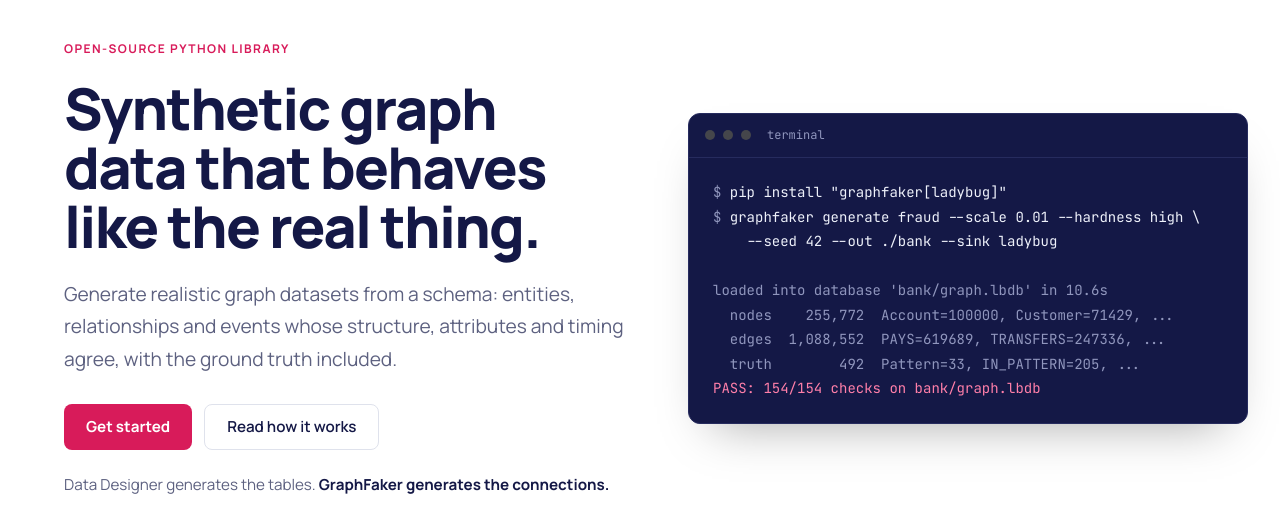
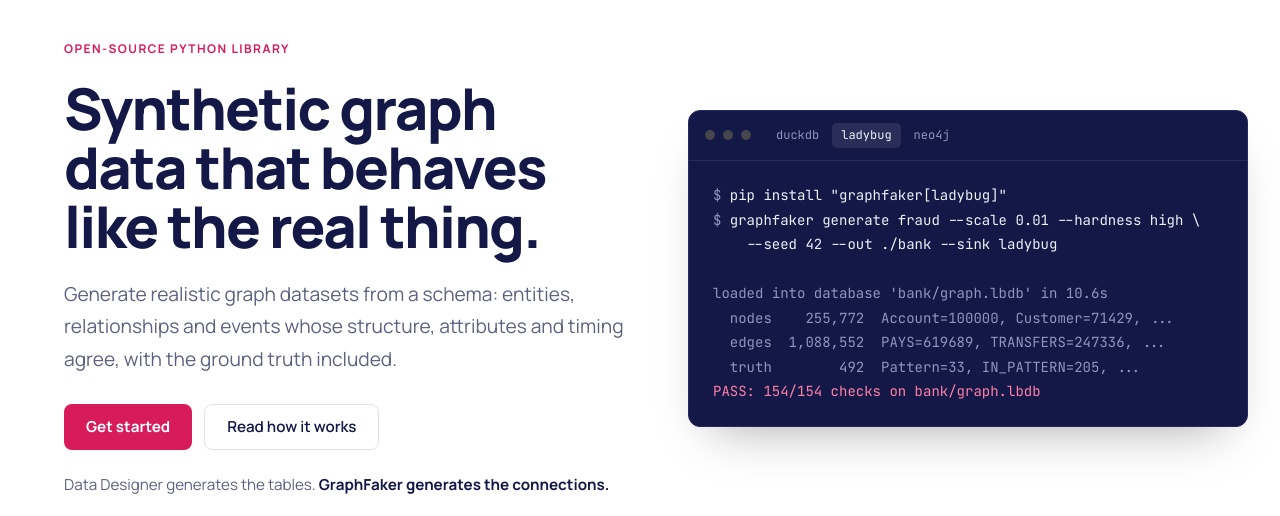
Before and after one commit to graphgeeks-lab/graphfaker, a Sphinx documentation site: the page built from docs/index.rst, in a window 1280 px wide. Shown: the part 134-650 px from the top of the page. Built offline with Sphinx 7.4.7 and the PyData theme 0.15.4, drawn with Linux system fonts in a browser that asks for light colours; pages that are not in the unit, such as notebooks, are missing from menus; some of the changed lines change nothing that is shown.

Commit message:
docs: added changes to index.html page

```diff
--- a/docs/_static/custom.css
+++ b/docs/_static/custom.css
@@ -238,6 +238,16 @@
 .gf-terminal-bar { display: flex; align-items: center; gap: 8px; padding: 12px 16px; border-bottom: 1px solid var(--gf-code-line); }
 .gf-terminal-bar i { width: 10px; height: 10px; border-radius: 50%; background: #45464b; display: inline-block; }
 .gf-terminal-bar span { margin-left: 8px; font-family: var(--pst-font-family-monospace); font-size: 0.75rem; color: var(--gf-code-dim); }
+.gf-terminal-tabs { display: flex; gap: 4px; margin-left: 8px; }
+.gf-terminal-tabs button { font-family: var(--pst-font-family-monospace); font-size: 0.75rem; color: var(--gf-code-dim); background: transparent; border: 0; border-radius: 5px; padding: 3px 9px; cursor: pointer; transition: color 0.2s, background 0.2s; }
+.gf-terminal-tabs button:hover { color: var(--gf-code-fg); }
+.gf-terminal-tabs button.current { color: var(--gf-code-fg); background: rgba(255, 255, 255, 0.09); }
+/* The panels share one grid cell, so the box is as tall as the tallest and
+   nothing moves when the sink changes. */
+.gf-terminal-panels { display: grid; }
+.gf-terminal-panels > pre { grid-area: 1 / 1; opacity: 0; visibility: hidden; transition: opacity 0.35s ease; }
+.gf-terminal-panels > pre.current { opacity: 1; visibility: visible; }
+@media (prefers-reduced-motion: reduce) { .gf-terminal-panels > pre { transition: none; } }
 .gf-terminal pre { margin: 0; padding: 22px 24px; font-size: 0.875rem; line-height: 1.75; color: var(--gf-code-fg); background: transparent; border: 0; white-space: pre-wrap; }
 .gf-terminal .dim { color: var(--gf-code-dim); }
 .gf-terminal .ok { color: var(--gf-accent-on-dark); }
--- /dev/null
+++ b/docs/_static/landing.js
@@ -0,0 +1,60 @@
+// The landing page terminal shows the same command against three sinks and
+// rotates between them. Clicking a tab stops the rotation: once someone has
+// chosen, the page should not move under them. Hovering pauses it for the
+// same reason. With prefers-reduced-motion the first panel simply stays.
+(function () {
+  "use strict";
+
+  function start(terminal) {
+    var tabs = Array.prototype.slice.call(terminal.querySelectorAll("[data-sink-tab]"));
+    var panels = Array.prototype.slice.call(terminal.querySelectorAll("[data-sink-panel]"));
+    if (tabs.length < 2 || tabs.length !== panels.length) return;
+
+    var current = 0;
+    var timer = null;
+    var stopped = false;
+
+    function show(index) {
+      current = index;
+      tabs.forEach(function (tab, i) {
+        tab.classList.toggle("current", i === index);
+        tab.setAttribute("aria-selected", i === index ? "true" : "false");
+      });
+      panels.forEach(function (panel, i) {
+        panel.classList.toggle("current", i === index);
+        panel.setAttribute("aria-hidden", i === index ? "false" : "true");
+      });
+    }
+
+    function play() {
+      if (stopped || timer) return;
+      timer = window.setInterval(function () {
+        show((current + 1) % panels.length);
+      }, 5000);
+    }
+
+    function pause() {
+      window.clearInterval(timer);
+      timer = null;
+    }
+
+    tabs.forEach(function (tab, i) {
+      tab.addEventListener("click", function () {
+        stopped = true;
+        pause();
+        show(i);
+      });
+    });
+    terminal.addEventListener("mouseenter", pause);
+    terminal.addEventListener("mouseleave", play);
+
+    show(0);
+    if (!window.matchMedia || !window.matchMedia("(prefers-reduced-motion: reduce)").matches) {
+      play();
+    }
+  }
+
+  document.addEventListener("DOMContentLoaded", function () {
+    Array.prototype.forEach.call(document.querySelectorAll(".gf-terminal"), start);
+  });
+})();
--- a/docs/conf.py
+++ b/docs/conf.py
@@ -85,6 +85,8 @@
     "https://fonts.googleapis.com/css2?family=Manrope:wght@400;500;600;700;800&family=JetBrains+Mono:wght@400;500&display=swap",
     "custom.css",
 ]
+# Rotates the landing page terminal through the database sinks.
+html_js_files = ["landing.js"]
 html_show_sourcelink = False
 
 html_theme_options = {
--- a/docs/index.rst
+++ b/docs/index.rst
@@ -16,8 +16,25 @@
        <p class="gf-position">Data Designer generates the tables. <strong>GraphFaker generates the connections.</strong></p>
      </div>
      <div class="gf-terminal">
-       <div class="gf-terminal-bar"><i></i><i></i><i></i><span>terminal</span></div>
-       <pre><span class="dim">$</span> pip install "graphfaker[ladybug]"
+       <div class="gf-terminal-bar">
+         <i></i><i></i><i></i>
+         <div class="gf-terminal-tabs" role="tablist" aria-label="Database sink">
+           <button type="button" role="tab" data-sink-tab aria-selected="true">duckdb</button>
+           <button type="button" role="tab" data-sink-tab aria-selected="false">ladybug</button>
+           <button type="button" role="tab" data-sink-tab aria-selected="false">neo4j</button>
+         </div>
+       </div>
+       <div class="gf-terminal-panels">
+       <pre data-sink-panel role="tabpanel" class="current"><span class="dim">$</span> pip install "graphfaker[duckdb]"
+   <span class="dim">$</span> graphfaker generate fraud --scale 0.01 --hardness high \
+       --seed 42 --out ./bank --sink duckdb
+
+   <span class="dim">loaded into database 'bank/graph.duckdb' in 5.2s</span>
+   <span class="dim">  nodes    255,772  Account=100000, Customer=71429, ...</span>
+   <span class="dim">  edges  1,088,552  PAYS=619689, TRANSFERS=247336, ...</span>
+   <span class="dim">  truth        492  Pattern=33, IN_PATTERN=205, ...</span>
+   <span class="ok">PASS: 154/154 checks on bank/graph.duckdb</span></pre>
+       <pre data-sink-panel role="tabpanel" aria-hidden="true"><span class="dim">$</span> pip install "graphfaker[ladybug]"
    <span class="dim">$</span> graphfaker generate fraud --scale 0.01 --hardness high \
        --seed 42 --out ./bank --sink ladybug
 
@@ -26,6 +43,16 @@
    <span class="dim">  edges  1,088,552  PAYS=619689, TRANSFERS=247336, ...</span>
    <span class="dim">  truth        492  Pattern=33, IN_PATTERN=205, ...</span>
    <span class="ok">PASS: 154/154 checks on bank/graph.lbdb</span></pre>
+       <pre data-sink-panel role="tabpanel" aria-hidden="true"><span class="dim">$</span> pip install "graphfaker[neo4j]"
+   <span class="dim">$</span> graphfaker generate fraud --scale 0.01 --hardness high \
+       --seed 42 --out ./bank --sink neo4j
+
+   <span class="dim">loaded into database 'fraud' in 81.4s</span>
+   <span class="dim">  nodes    255,772  Account=100000, Customer=71429, ...</span>
+   <span class="dim">  edges  1,088,552  PAYS=619689, TRANSFERS=247336, ...</span>
+   <span class="dim">  truth        622  Pattern=33, IN_PATTERN=205, ...</span>
+   <span class="ok">PASS: 154/154 checks on database 'fraud'</span></pre>
+       </div>
      </div>
    </section>
 
```
